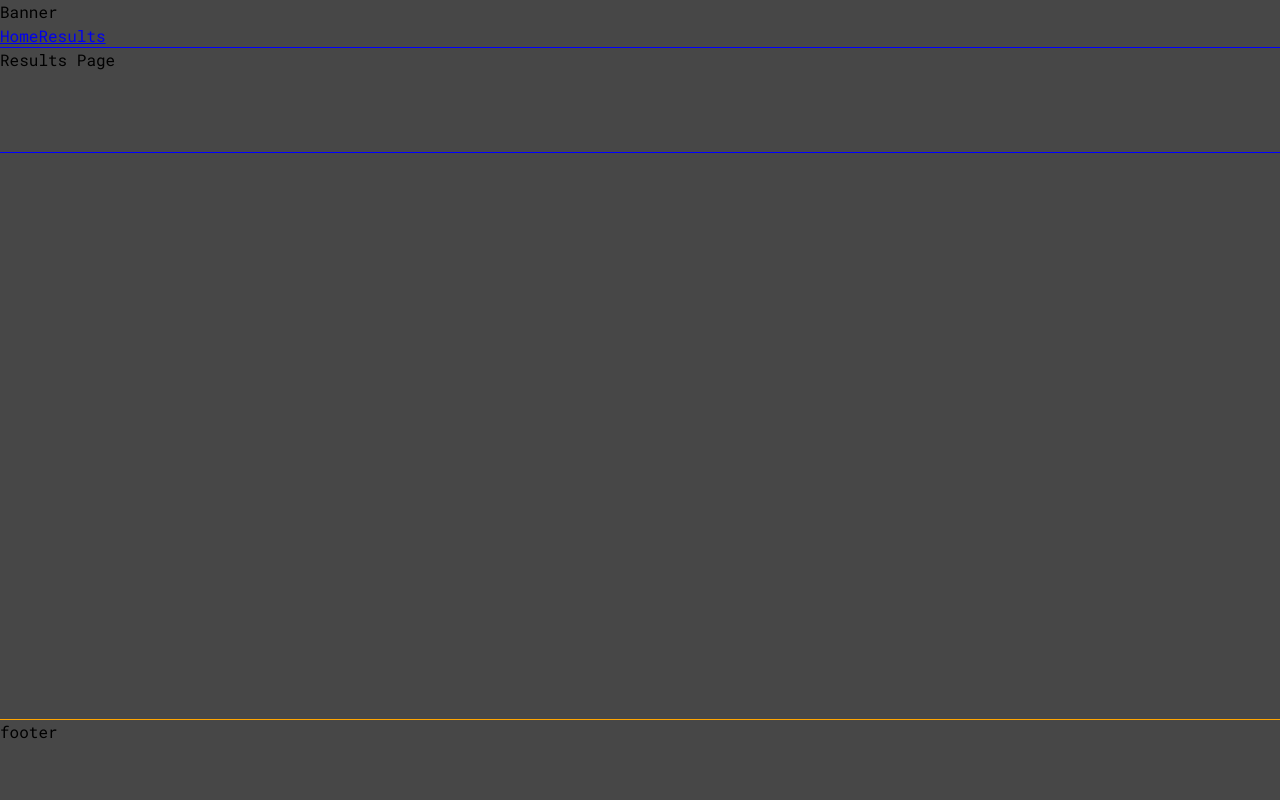
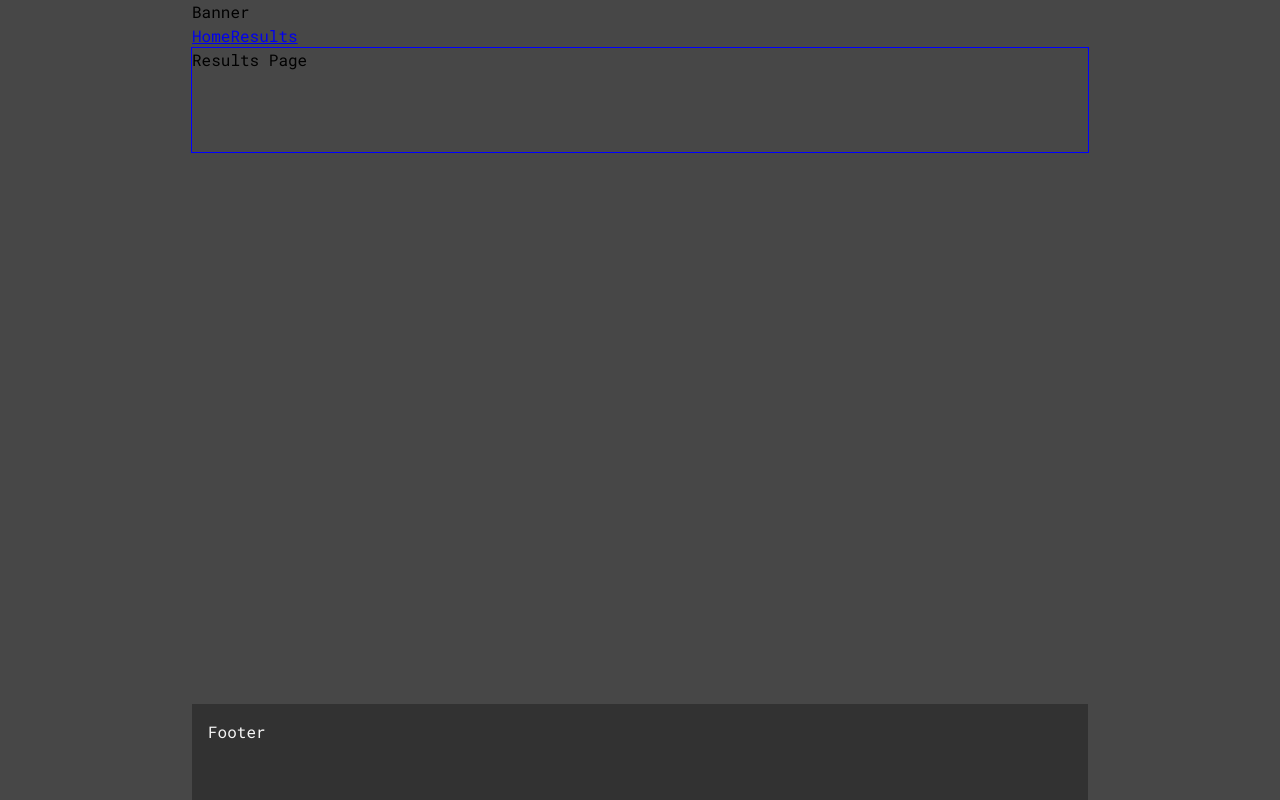
Before and after one commit to pawel975/-sBinallaRacingLeaguePage, a React app: page /results in a window 1280 px wide. Built offline with nearby package versions, Linux system fonts and the light colour scheme.

Commit message:
update variables and footer styling

```diff
--- a/src/components/_variables.scss
+++ b/src/components/_variables.scss
@@ -1,12 +1,20 @@
 @import url('https://fonts.googleapis.com/css2?family=Racing+Sans+One&family=Roboto+Mono&display=swap');
 
 // colors
-
-$clrDark: rgb(71, 71, 71);
-$clrLight: rgb(230, 230, 230);
-$clrContrast: rgb(199, 23, 23);
+$clr-Dark: rgb(71, 71, 71);
+$clr-VeryDark: rgb(50,50,50);
+$clr-Light: rgb(245, 245, 245);
+$clr-Contrast: rgb(216, 27, 27);
 
 // fonts
+$ff-Casual: 'Roboto Mono', monospace;
+$ff-Headers: 'Racing Sans One', cursive;
 
-$ffCasual: 'Roboto Mono', monospace;
-$ffHeaders:'Racing Sans One', cursive;
+// font sizes
+$fs-200: 0.875rem;
+$fs-300: 1rem;
+$fs-400: 1.5rem;
+$fs-500: 1.875rem;
+$fs-600: 2.25rem;
+$fs-700: 2.875rem;
+$fs-800: 3.5rem;
--- a/src/components/app/App.js
+++ b/src/components/app/App.js
@@ -1,6 +1,7 @@
 import React from "react";
 import { BrowserRouter as Router, Route, Routes} from "react-router-dom";
 import Banner from "../banner/Banner";
+import Footer from "../footer/Footer";
 import Home from "../home/Home";
 import Nav from "../nav/Nav";
 import Results from "../results/Results";
@@ -12,8 +13,8 @@ const App = () => {
       <>
          <div id="page-wrapper">
 
-            <Banner />
-            <Nav />
+            <Banner/>
+            <Nav/>
 
             <div id="content-wrapper">
                <Routes>
@@ -22,9 +23,7 @@ const App = () => {
                </Routes>
             </div>
 
-            <div id="footer">
-               footer
-            </div>
+            <Footer/>
 
          </div>
       </>
--- a/src/components/app/App.scss
+++ b/src/components/app/App.scss
@@ -41,7 +41,8 @@ body {
   min-height: 100vh;
   text-rendering: optimizeSpeed;
   line-height: 1.5;
-  font-family: variables.$ffCasual;
+  font-family: variables.$ff-Casual;
+  background-color: variables.$clr-Dark;
 }
 
 /* A elements that don't have a class get default styles */
@@ -85,23 +86,16 @@ select {
 /***************/
 
 #page-wrapper{
-    width:100%;
+    width:clamp(40rem, 70%, 120rem);
     position: relative;
+    margin: auto;
     min-height: 100vh;
     // outline:1px solid red;
-    background-color: variables.$clrDark;
+    background-color: variables.$clr-Dark;
 
     #content-wrapper{
         width:100%;
         outline: 1px solid blue;
         padding-bottom: 5em;
     }
-
-    #footer{
-        outline: 1px solid orange;
-        position: absolute;
-        bottom: 0;
-        width: 100%;
-        height: 5em;
-    }
 }
--- /dev/null
+++ b/src/components/banner/banner.scss
@@ -0,0 +1 @@
+@use '../variables';
--- /dev/null
+++ b/src/components/footer/Footer.js
@@ -0,0 +1,15 @@
+import React from 'react';
+import '../footer/footer.scss';
+
+const Footer = () => {
+
+    return (
+        <>
+            <footer>
+                Footer
+            </footer>
+        </>
+    )
+}
+
+export default Footer;
--- /dev/null
+++ b/src/components/footer/footer.scss
@@ -0,0 +1,13 @@
+@use '../variables';
+
+footer {
+    // outline: 1px solid orange;
+    position: absolute;
+    bottom: 0;
+    width: 100%;
+    height: 6em;
+    padding: 1rem;
+    color: variables.$clr-Light ;
+    background-color: variables.$clr-VeryDark;
+
+}
```
Also changed, not shown: src/components/nav/nav.scss (added).
